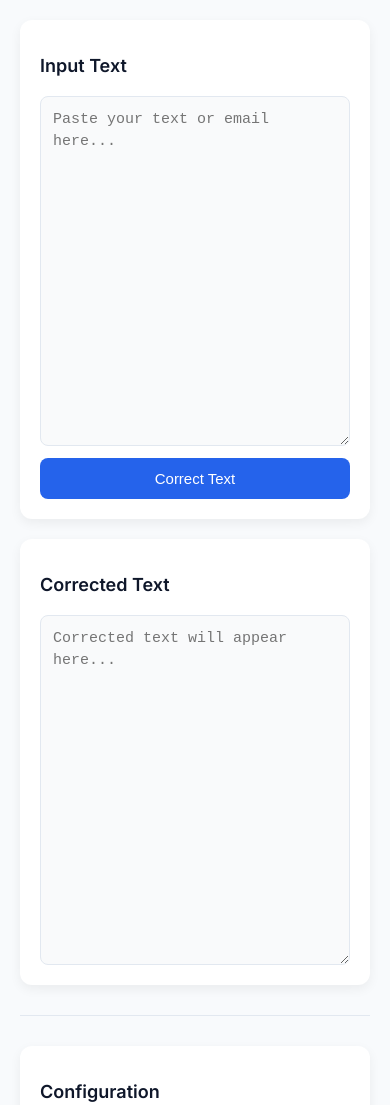
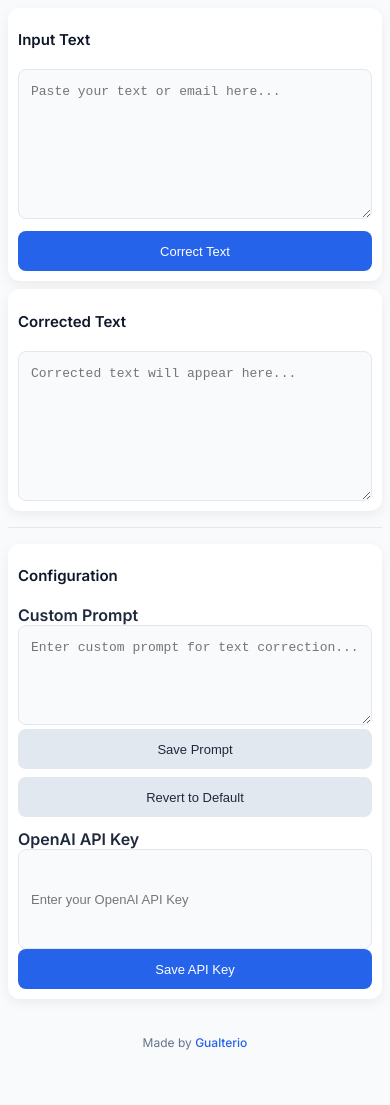
Before and after one commit to huolter/korrektor, a plain HTML site: page korrektor.html in a window 390 px wide. Shown: the top 1105 px of the page. After the commit the page ends 1070 px from the top, so only its background shows below. Drawn offline with Linux system fonts and the light colour scheme.

Commit message:
mobile stuff

```diff
--- a/korrektor.html
+++ b/korrektor.html
@@ -9,13 +9,13 @@
     body {
       font-family: 'Inter', sans-serif;
       margin: 0;
-      padding: 20px;
+      padding: 16px;
       background-color: #f8fafc;
       color: #1e293b;
     }
 
     h2 {
-      font-size: 18px;
+      font-size: 1.125rem;
       font-weight: 600;
       margin-bottom: 8px;
       color: #0f172a;
@@ -23,7 +23,7 @@
 
     .container {
       display: flex;
-      gap: 20px;
+      gap: 16px;
       max-width: 1200px;
       margin: 0 auto;
       flex-wrap: wrap;
@@ -32,35 +32,38 @@
     .panel, .config-panel {
       background: #ffffff;
       border-radius: 12px;
-      padding: 20px;
+      padding: 16px;
       box-shadow: 0 4px 12px rgba(0, 0, 0, 0.06);
       flex: 1;
       display: flex;
       flex-direction: column;
       gap: 12px;
-      min-width: 300px;
+      min-width: 100%;
+      box-sizing: border-box;
     }
 
     textarea, input {
       width: 100%;
       padding: 12px;
-      font-size: 15px;
+      font-size: 0.9375rem;
       border: 1px solid #e2e8f0;
       border-radius: 8px;
       background: #f9fafb;
       resize: vertical;
       box-sizing: border-box;
       line-height: 1.5;
+      min-height: 100px;
     }
 
     button {
       padding: 12px;
-      font-size: 15px;
+      font-size: 0.9375rem;
       font-weight: 500;
       border: none;
       border-radius: 8px;
       cursor: pointer;
       transition: 0.25s;
+      min-height: 44px;
     }
 
     button:hover {
@@ -85,23 +88,25 @@
 
     .separator {
       border-top: 1px solid #e2e8f0;
-      margin: 30px auto;
+      margin: 20px auto;
       max-width: 1200px;
     }
 
     #notification {
       position: fixed;
-      top: 20px;
+      top: 16px;
       left: 50%;
       transform: translateX(-50%);
       background-color: #16a34a;
       color: white;
-      padding: 10px 20px;
+      padding: 8px 16px;
       border-radius: 8px;
       display: none;
       z-index: 1000;
       box-shadow: 0 4px 10px rgba(0, 0, 0, 0.15);
       animation: fadeInOut 2s ease-in-out;
+      max-width: 90%;
+      text-align: center;
     }
 
     @keyframes fadeInOut {
@@ -117,31 +122,31 @@
       left: 50%;
       transform: translate(-50%, -50%);
       background-color: white;
-      padding: 25px;
+      padding: 20px;
       border-radius: 12px;
       box-shadow: 0 8px 24px rgba(0, 0, 0, 0.2);
       z-index: 2000;
       display: none;
-      max-width: 400px;
+      max-width: 90%;
+      width: 320px;
     }
 
     .config-section {
       max-width: 1200px;
       margin: 0 auto;
-  margin-top: 20px;
+      margin-top: 16px;
     }
-
 
     .footer {
       text-align: center;
-  margin-top: 40px;
-  padding: 20px;
-  font-size: 14px;
-  color: #64748b; /* subtle gray */
+      margin-top: 32px;
+      padding: 16px;
+      font-size: 0.875rem;
+      color: #64748b;
     }
 
     .footer a {
-  color: #2563eb; /* same blue as your primary button */
+      color: #2563eb;
       text-decoration: none;
       font-weight: 500;
     }
@@ -150,33 +155,151 @@
       text-decoration: underline;
     }
 
-
-
-
     #inputText,
     #outputText {
-  height: 350px;  /* bigger space */
-  min-height: 250px; /* ensures they stay roomy if resized */
+      height: 250px;
+      min-height: 150px;
     }
-
 
     #popup h3 {
       margin: 0 0 10px;
-      font-size: 16px;
+      font-size: 1rem;
       font-weight: 600;
       color: #0f172a;
     }
 
     #popup p {
       margin: 5px 0;
-      font-size: 14px;
+      font-size: 0.875rem;
       color: #475569;
     }
 
     #popup button {
       background: #2563eb;
       color: white;
-      margin-top: 15px;
+      margin-top: 12px;
+    }
+
+    /* Media Queries for Mobile */
+    @media (max-width: 768px) {
+      body {
+        padding: 12px;
+      }
+
+      .container {
+        flex-direction: column;
+        gap: 12px;
+      }
+
+      .panel, .config-panel {
+        padding: 12px;
+        min-width: 100%;
+      }
+
+      h2 {
+        font-size: 1rem;
+      }
+
+      textarea, input {
+        font-size: 0.875rem;
+      }
+
+      button {
+        font-size: 0.875rem;
+        padding: 10px;
+      }
+
+      .config-section {
+        margin-top: 12px;
+      }
+
+      .footer {
+        margin-top: 24px;
+        padding: 12px;
+        font-size: 0.8125rem;
+      }
+
+      #inputText,
+      #outputText {
+        height: 200px;
+        min-height: 120px;
+      }
+
+      #popup {
+        width: 90%;
+        max-width: 300px;
+        padding: 16px;
+      }
+
+      #notification {
+        font-size: 0.8125rem;
+        padding: 8px 12px;
+      }
+    }
+
+    @media (max-width: 480px) {
+      body {
+        padding: 8px;
+      }
+
+      .container {
+        gap: 8px;
+      }
+
+      .panel, .config-panel {
+        padding: 10px;
+      }
+
+      h2 {
+        font-size: 0.9375rem;
+      }
+
+      textarea, input {
+        font-size: 0.8125rem;
+      }
+
+      button {
+        font-size: 0.8125rem;
+        padding: 8px;
+        min-height: 40px;
+      }
+
+      .button-container {
+        flex-direction: column;
+        gap: 8px;
+      }
+
+      .separator {
+        margin: 16px auto;
+      }
+
+      .footer {
+        font-size: 0.75rem;
+      }
+
+      #inputText,
+      #outputText {
+        height: 150px;
+        min-height: 100px;
+      }
+
+      #popup {
+        max-width: 280px;
+        padding: 12px;
+      }
+
+      #popup h3 {
+        font-size: 0.9375rem;
+      }
+
+      #popup p {
+        font-size: 0.75rem;
+      }
+
+      #notification {
+        font-size: 0.75rem;
+        padding: 6px 10px;
+      }
     }
   </style>
 </head>
@@ -224,6 +347,10 @@
       </div>
     </div>
   </div>
+
+  <footer class="footer">
+    Made by <a href="https://gualterio.com/" target="_blank">Gualterio</a>
+  </footer>
 
   <script type="module">
     // Import OpenAI SDK
@@ -340,12 +467,5 @@
       }
     };
   </script>
-
-
-<footer class="footer">
-  Made by <a href="https://gualterio.com/" target="_blank">Gualterio</a>
-</footer>
-
-
 </body>
 </html>
```
Also changed, not shown: 1 other file. Lines whose indentation alone changed are shown as unchanged.
